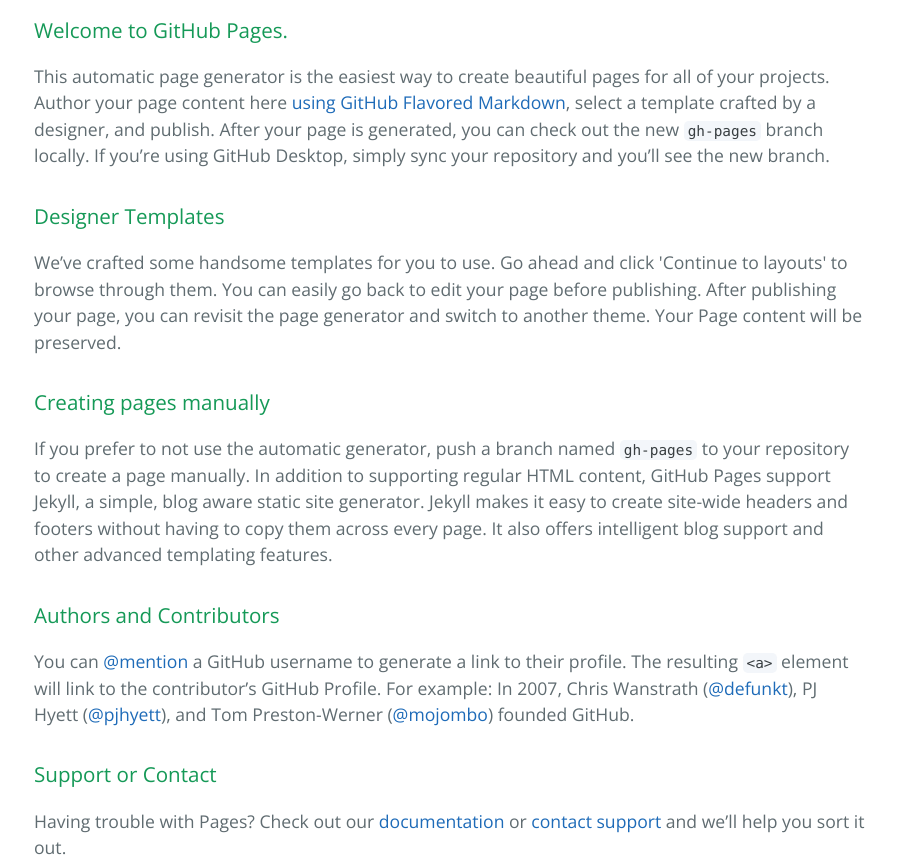
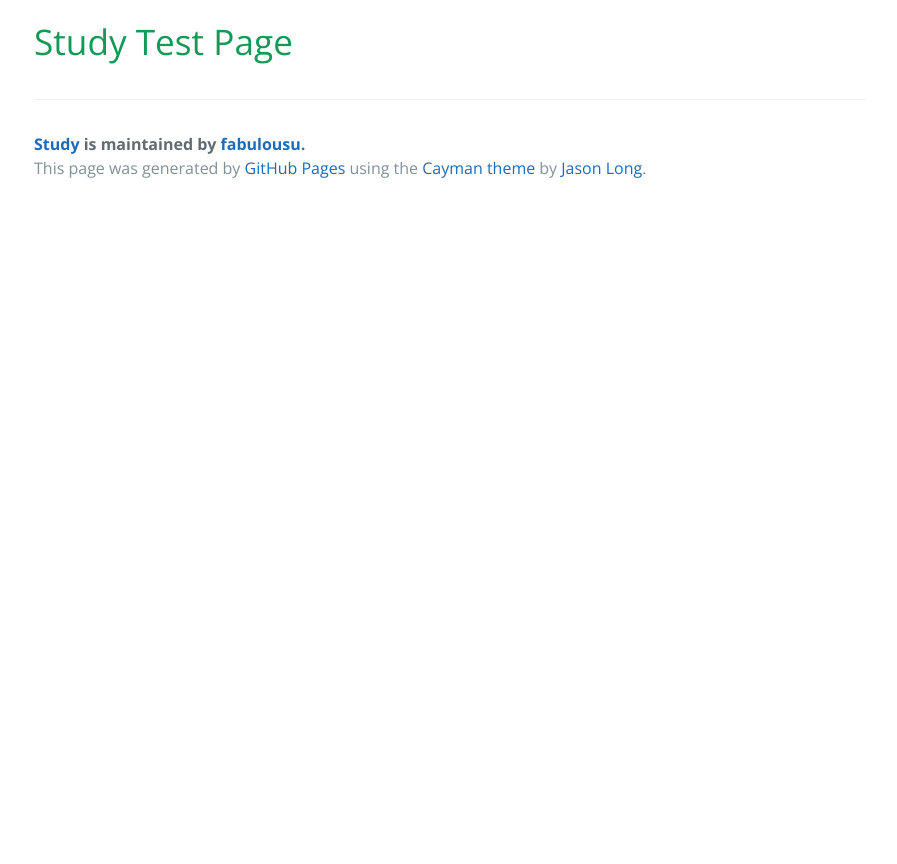
Before and after one commit to chiyodad/study, a plain HTML site: page index.html in a window 1280 px wide. Shown: the part 400-1264 px from the top of the page, without its empty margins (190-1087 px from the left). After the commit the page ends 800 px from the top, so only its background shows below. Drawn offline with nearby package versions, Linux system fonts and the light colour scheme.

```diff
--- a/index.html
+++ b/index.html
@@ -19,30 +19,8 @@
     </section>
 
     <section class="main-content">
-      <h3>
-<a id="welcome-to-github-pages" class="anchor" href="#welcome-to-github-pages" aria-hidden="true"><span class="octicon octicon-link"></span></a>Welcome to GitHub Pages.</h3>
-
-<p>This automatic page generator is the easiest way to create beautiful pages for all of your projects. Author your page content here <a href="https://guides.github.com/features/mastering-markdown/">using GitHub Flavored Markdown</a>, select a template crafted by a designer, and publish. After your page is generated, you can check out the new <code>gh-pages</code> branch locally. If you’re using GitHub Desktop, simply sync your repository and you’ll see the new branch.</p>
-
-<h3>
-<a id="designer-templates" class="anchor" href="#designer-templates" aria-hidden="true"><span class="octicon octicon-link"></span></a>Designer Templates</h3>
-
-<p>We’ve crafted some handsome templates for you to use. Go ahead and click 'Continue to layouts' to browse through them. You can easily go back to edit your page before publishing. After publishing your page, you can revisit the page generator and switch to another theme. Your Page content will be preserved.</p>
-
-<h3>
-<a id="creating-pages-manually" class="anchor" href="#creating-pages-manually" aria-hidden="true"><span class="octicon octicon-link"></span></a>Creating pages manually</h3>
-
-<p>If you prefer to not use the automatic generator, push a branch named <code>gh-pages</code> to your repository to create a page manually. In addition to supporting regular HTML content, GitHub Pages support Jekyll, a simple, blog aware static site generator. Jekyll makes it easy to create site-wide headers and footers without having to copy them across every page. It also offers intelligent blog support and other advanced templating features.</p>
-
-<h3>
-<a id="authors-and-contributors" class="anchor" href="#authors-and-contributors" aria-hidden="true"><span class="octicon octicon-link"></span></a>Authors and Contributors</h3>
-
-<p>You can <a href="https://github.com/blog/821" class="user-mention">@mention</a> a GitHub username to generate a link to their profile. The resulting <code>&lt;a&gt;</code> element will link to the contributor’s GitHub Profile. For example: In 2007, Chris Wanstrath (<a href="https://github.com/defunkt" class="user-mention">@defunkt</a>), PJ Hyett (<a href="https://github.com/pjhyett" class="user-mention">@pjhyett</a>), and Tom Preston-Werner (<a href="https://github.com/mojombo" class="user-mention">@mojombo</a>) founded GitHub.</p>
-
-<h3>
-<a id="support-or-contact" class="anchor" href="#support-or-contact" aria-hidden="true"><span class="octicon octicon-link"></span></a>Support or Contact</h3>
-
-<p>Having trouble with Pages? Check out our <a href="https://help.github.com/pages">documentation</a> or <a href="https://github.com/contact">contact support</a> and we’ll help you sort it out.</p>
+      <h1>
+<a id="study-test-page" class="anchor" href="#study-test-page" aria-hidden="true"><span class="octicon octicon-link"></span></a>Study Test Page</h1>
 
       <footer class="site-footer">
         <span class="site-footer-owner"><a href="https://github.com/fabulousu/study">Study</a> is maintained by <a href="https://github.com/fabulousu">fabulousu</a>.</span>
```
Also changed, not shown: params.json (+1 -1 lines).
